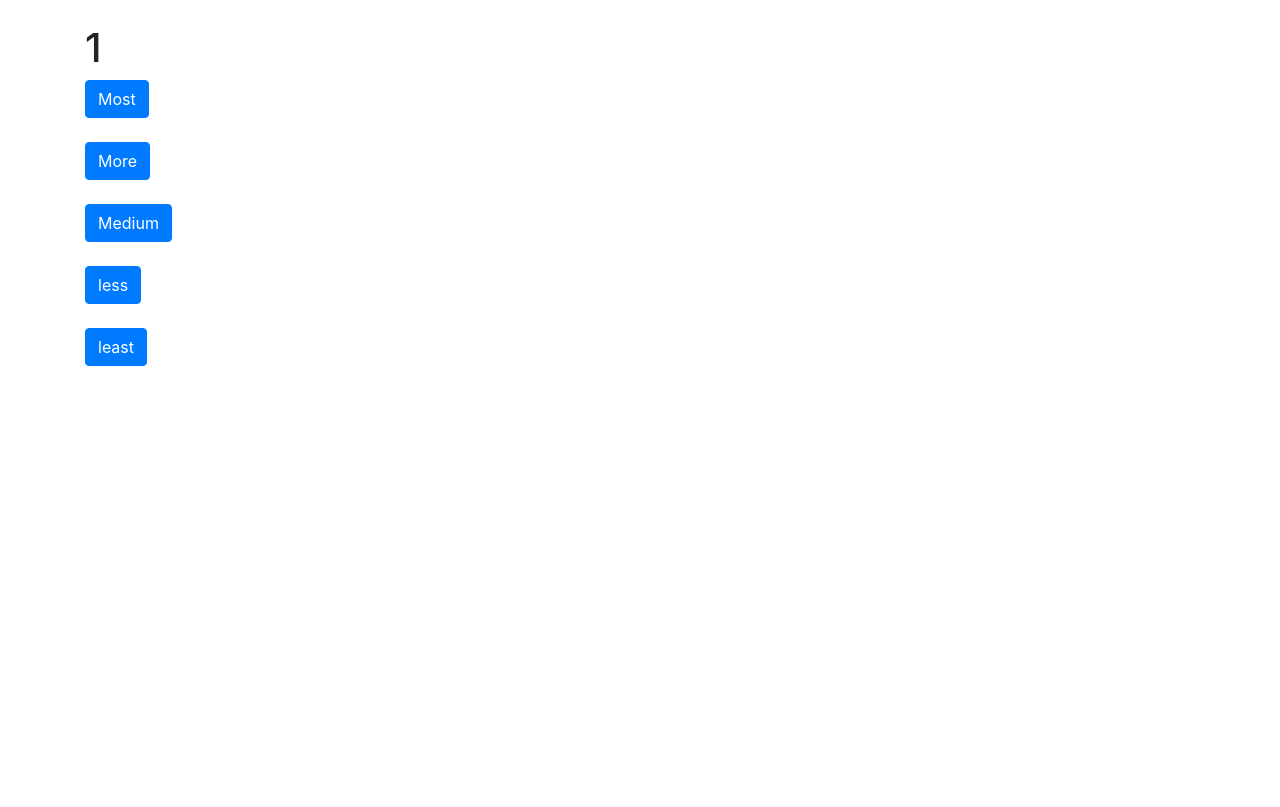
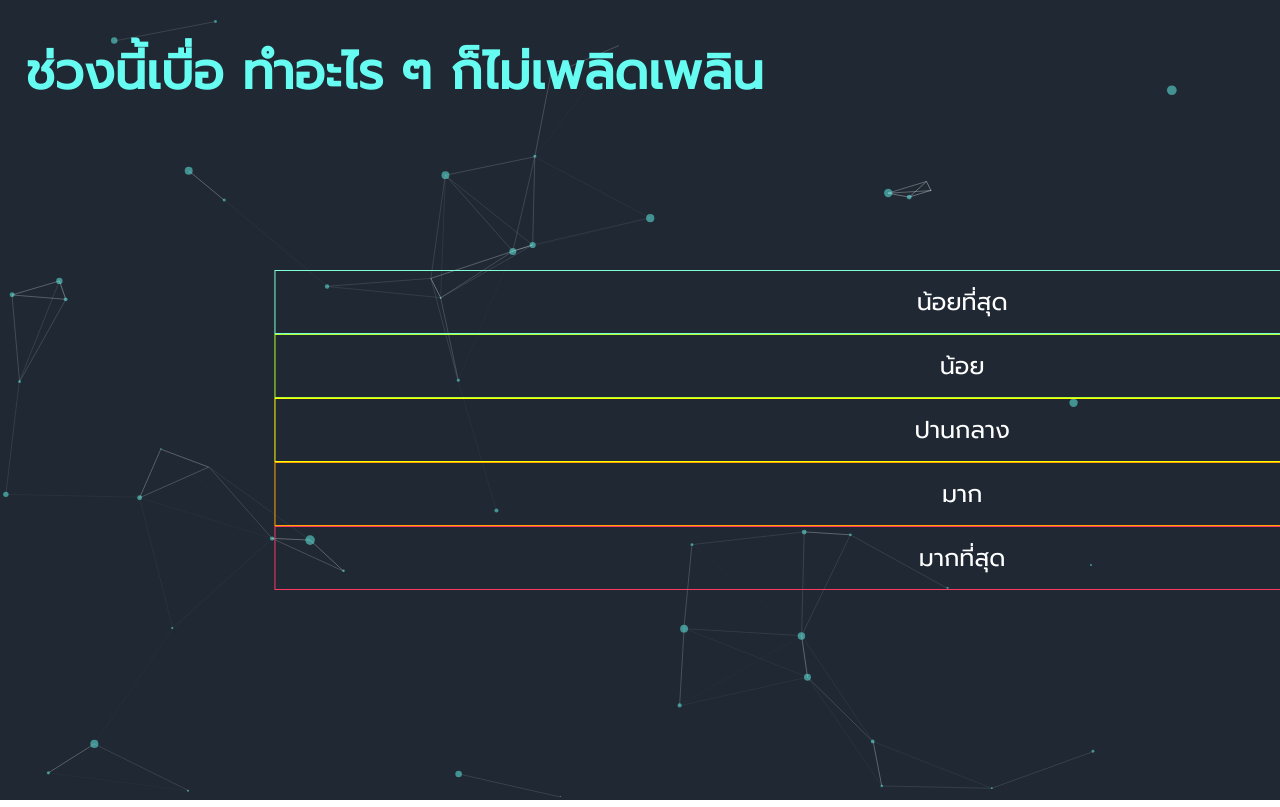
Before and after one commit to ShadeOfOmuro/The-Hermit, a Flask app: page /choicequiz in a window 1280 px wide; the page is wider, and only the part inside the window is pictured. Before the commit the page ends 366 px from the top of that part, so only its background shows below. Run offline with Flask 2, Linux system fonts and the light colour scheme.

Commit message:
Add files via upload

```diff
--- a/NSC_BE/app.py
+++ b/NSC_BE/app.py
@@ -108,9 +108,16 @@ def render_mindwave() :
 @app.route("/mindwave_test")
 def render_mindwave_test() :
     t = threading.Thread(target= read_mindwave_mobile.start_measure)
-    t.run()
+    t.start()
     return render_template("mindwave_test.html")
-
+@app.route("/testhandler")
+def render_handler() :
+    force_stop_test()
+    # do more stuff here
+    return redirect("/result")
+@app.route("/result")
+def render_result() :
+    return render_template("result.html")
 @app.route("/full_result")
 def render_test_result() :
     return render_template("result.html")
--- a/NSC_BE/templates/index.html
+++ b/NSC_BE/templates/index.html
@@ -2,7 +2,7 @@
 <html lang="en">
 <head>
   <meta charset="utf-8">
-  <title>particles.js</title>
+  <title>index</title>
   <meta name="description" content="particles.js is a lightweight JavaScript library for creating particles.">
   <meta name="author" content="Vincent Garreau" />
   <meta name="viewport" content="width=device-width, initial-scale=1.0, minimum-scale=1.0, maximum-scale=1.0, user-scalable=no">
--- a/NSC_BE/templates/quiz.html
+++ b/NSC_BE/templates/quiz.html
@@ -1,36 +1,163 @@
+
 <!DOCTYPE html>
 <html lang="en">
 <head>
-    <meta charset="UTF-8">
-    <meta name="viewport" content="width=device-width, initial-scale=1.0">
-    <!-- CSS -->
-<link rel="stylesheet" href="https://cdn.jsdelivr.net/npm/bootstrap@4.5.3/dist/css/bootstrap.min.css" integrity="sha384-TX8t27EcRE3e/ihU7zmQxVncDAy5uIKz4rEkgIXeMed4M0jlfIDPvg6uqKI2xXr2" crossorigin="anonymous">
+  <meta charset="utf-8">
+  <title>index</title>
+  <meta name="description" content="particles.js is a lightweight JavaScript library for creating particles.">
+  <meta name="author" content="Vincent Garreau" />
+  <meta name="viewport" content="width=device-width, initial-scale=1.0, minimum-scale=1.0, maximum-scale=1.0, user-scalable=no">
+  <style>
+    @import url('https://fonts.googleapis.com/css2?family=Prompt&display=swap');
+body , html {
+  font-family: 'Prompt', sans-serif;
+  margin: 0;
+  padding: 0;
+  height: 100vh;
+}
+#particles-js {
+  height: 100%;
+  background-color: #1F2833;
+}
+form {
+  font-size: 20px;
+  position: absolute;
+  height: 100%;
+  width: auto;
+}
+h1 {
+    position: absolute;
+    color: #66FCF1;
+    font-size: 50px;
+    padding-left: 2%;
+}
+button {
+  font-family: 'Prompt', sans-serif;
+  right: -30%;
+  top: -10%;
+  position: relative;
+  transform: translate(300%,500%);
+  width:300%;
+  height: 8%;
+}
+.btn-1:hover {
+  background-color: aquamarine;
+  border: none;
 
-<!-- jQuery and JS bundle w/ Popper.js -->
-<script src="https://code.jquery.com/jquery-3.5.1.slim.min.js" integrity="sha384-DfXdz2htPH0lsSSs5nCTpuj/zy4C+OGpamoFVy38MVBnE+IbbVYUew+OrCXaRkfj" crossorigin="anonymous"></script>
-<script src="https://cdn.jsdelivr.net/npm/bootstrap@4.5.3/dist/js/bootstrap.bundle.min.js" integrity="sha384-ho+j7jyWK8fNQe+A12Hb8AhRq26LrZ/JpcUGGOn+Y7RsweNrtN/tE3MoK7ZeZDyx" crossorigin="anonymous"></script>
-    <title></title>
+  transform: translate(10% , 500%);
+  color: #000;
+  transition: 1000ms;
+}
+.btn-1 {
+
+  background-color: rgba(0, 0, 0, 0);
+  border: 1px solid aquamarine;
+  font-size: larger;
+  transform: translate(10% , 500%);
+  color: #FFF;
+
+}
+.btn-2:hover {
+  background-color: #adff2f;
+  border: none;
+
+  transform: translate(10% , 500%);
+  color: #000;
+  transition: 1000ms;
+}
+.btn-2 {
+
+  background-color: rgba(0, 0, 0, 0);
+  border: 1px solid #adff2f;
+  font-size: larger;
+  transform: translate(10% , 500%);
+  color: #FFF;
+}
+.btn-3:hover {
+  background-color: yellow;
+  border: none;
+
+  transform: translate(10% , 500%);
+  color: #000;
+  transition: 1000ms;
+}
+.btn-3 {
+
+  background-color: rgba(0, 0, 0, 0);
+  border: 1px solid yellow;
+  font-size: larger;
+  transform: translate(10% , 500%);
+  color: #FFF;
+}
+.btn-4:hover {
+  background-color: orange;
+  border: none;
+
+  transform: translate(10% , 500%);
+  color: #000;
+  transition: 1000ms;
+}
+.btn-4 {
+
+  background-color: rgba(0, 0, 0, 0);
+  border: 1px solid orange;
+  font-size: larger;
+  transform: translate(10% , 500%);
+  color: #FFF;
+}
+.btn-5:hover {
+  background-color: #f93a63;
+  border: none;
+
+  transform: translate(10% , 500%);
+  color: #FFF;
+  transition: 1000ms;
+}
+.btn-5 {
+
+  background-color: rgba(0, 0, 0, 0);
+  border: 1px solid #f93a63;
+  font-size: larger;
+  transform: translate(10% , 500%);
+  color: #FFF;
+}
+ </style>
 </head>
 <body>
-    <div class="container">
-        <form method="POST" action="/quizhandler">
-            {{ csrf_token }}
-        </br>
-        <h1>{{ question }}</h1>
-        <button class="btn btn-primary" type="submit" name="score" value="5" >Most</button>
-    </br>
+  {% if question == "1" %}
+  <h1>ช่วงนี้เบื่อ ทำอะไร ๆ ก็ไม่เพลิดเพลิน</h1>
+  {% elif question == "2" %}
+  <h1> ช่วงนี้ไม่สบายใจ ซึมเศร้า หรือท้อแท้</h1>
+  {% elif question == "3" %}
+  <h1>ช่วงนี้หลับยาก หรือหลับ ๆ ตื่น ๆ หรือหลับมากไป</h1>
+  {% elif question == "4" %}
+  <h1> ช่วงนี้เหนื่อยง่าย หรือไม่ค่อยมีแรง</h1>
+  {% elif question == "5" %}
+  <h1> ช่วงนี้เบื่ออาหาร หรือกินมากเกินไป</h1>
+  {% elif question == "6" %}
+  <h1>ช่วงนี้รู้สึกไม่ดีกับตัวเอง คิดว่าตัวเองล้มเหลว หรือเป็นคนทำให้ตัวเอง </br>หรือครอบครัวผิดหวัง</h1>
+  {% elif question == "7" %}
+  <h1> ช่วงนี้สมาธิไม่ดีเวลาทำอะไร เช่น ดูโทรทัศน์ ฟังวิทยุ หรือทำงานที่ต้องใช้ความตั้งใจ</h1>
+  {% elif question == "8" %}
+  <h1> ช่วงนี้พูดหรือทำอะไรช้าจนคนอื่นมองเห็น หรือกระสับกระส่ายจนท่าน</br>อยู่ไม่นิ่งเหมือนเคย</h1>
+  {% elif question == "9" %}
+  <h1>ช่วงนี้คิดทำร้ายตนเอง หรือคิดว่าถ้าตาย ๆ ไปเสียคงจะดี</h1>
+  {% endif %}
+<form method="POST" action="/quizhandler">
+    {{ csrf_token }}
 </br>
-        <button class="btn btn-primary" type="submit"  name="score" value="4" >More</button>
-    </br>
-    </br>
-        <button class="btn btn-primary" type="submit"  name="score" value="3" >Medium</button>
-    </br>
-</br>
-        <button class="btn btn-primary" type="submit"  name="score" value="2" >less</button>
-    </br>
-</br>
-        <button class="btn btn-primary" type="submit" name="score" value="1"  >least</button>
-        </form>
-    </div>
+<button name="score" value="1" class="btn-1">น้อยที่สุด</button>
+<button name="score" value="2" class="btn-2">น้อย</button>
+<button name="score" value="3" class="btn-3">ปานกลาง</button>
+<button name="score" value="4" class="btn-4">มาก</button>
+<button name="score" value="5" class="btn-5">มากที่สุด</button>
+</form>
+<!-- particles.js container -->
+<div id="particles-js"></div>
+
+<!-- scripts -->
+<script src="../static/particles.js"></script>
+<script src="../static/app.js"></script>
+
 </body>
 </html>
```
Also changed, not shown: NSC_BE/static/mwt.css (added, +23 -0 lines), NSC_BE/templates/info.html (+18 -12 lines), NSC_BE/templates/mindwave.html (+31 -17 lines), NSC_BE/templates/mindwave_test.html (added, +71 -0 lines), NSC_BE/templates/register.html (+89 -59 lines), NSC_BE/templates/report.html (added, +11 -0 lines), 4 other files.
